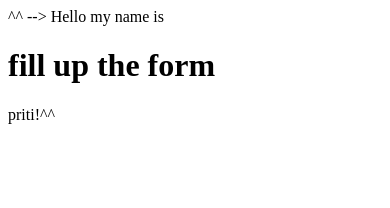
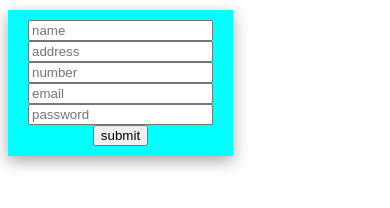
Before and after one commit to pritimaharjan/httpsRemoterepo, a plain HTML site: page index.html in a window 390 px wide. Drawn offline with Linux system fonts and the light colour scheme.

Commit message:
phone number is added index.html

```diff
--- a/index.html
+++ b/index.html
@@ -1,8 +1,38 @@
-^<html^>^<body^>
-<!--     <!--please use css here--!> -->
-    Hello
-my
-name
-is
-   <h1>fill up the form</h1>
-priti!^</body^>^</html^>
+<html>
+    <body>
+<!--please use css here--->
+<head>
+    <style>
+.form{
+    display: flex;
+    flex-direction: column;
+    justify-content: center;
+    margin: 10px;
+    padding: 10px;
+    align-items: center;
+    justify-content: center;
+
+}
+.main
+{
+    height: fit-content;
+    background-color: aqua;
+ width: fit-content;
+ box-shadow: rgba(0, 0, 0, 0.35) 0px 5px 15px;
+
+}
+    </style>
+</head>
+   <div class="main">
+    <form action="" class="form">
+        <input type="text" id="name" placeholder="name">
+        <input type="text" id="address" placeholder="address">
+        <input type="humber" id="number" placeholder="number">
+        <input type="email" id="email" placeholder="email">
+        <input type="password" id="password" placeholder="password">
+        <button>submit</button>
+
+       </form>
+   </div>
+</body>
+</html>
```
